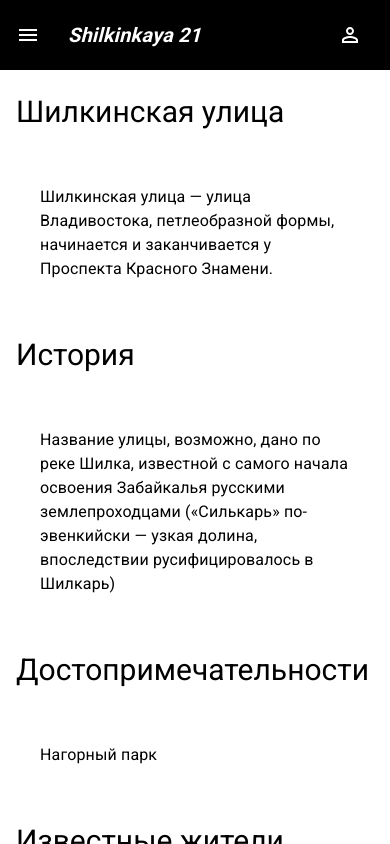
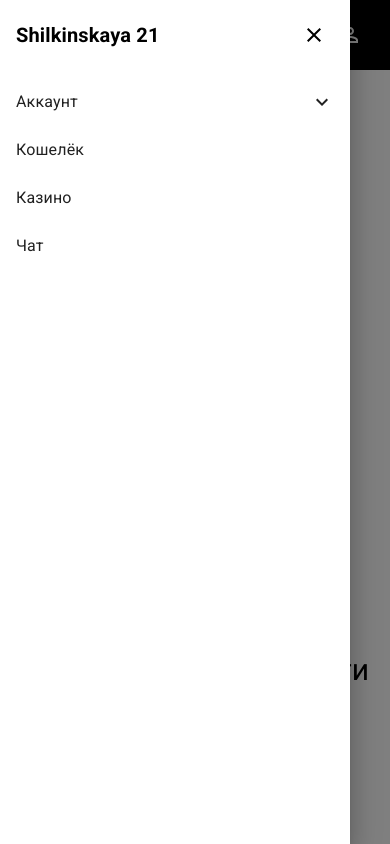
Before and after one commit to 4444urka/shilkinkaya-frontend, a React (Vite) app: page / in a window 390 px wide. Both pictures are taken after a click on the button 28 px from the left and 35 px from the top of the page. Shown: the top 844 px of the page. Built offline with nearby package versions, Linux system fonts and the light colour scheme.

Commit message:
Добавлена навигация для touch устройств

```diff
--- /dev/null
+++ b/src/components/DrawerHeader/DrawerHeader.tsx
@@ -0,0 +1,46 @@
+import { Box, BoxProps, IconButton, Typography } from "@mui/material";
+import CloseIcon from "@mui/icons-material/Close";
+import React from "react";
+
+export interface IDrawerHeaderProps extends BoxProps {
+  children: React.ReactNode;
+  onClickCloseButton?: () => void;
+}
+
+const DrawerHeader: React.FC<IDrawerHeaderProps> = ({
+  children,
+  onClickCloseButton,
+  ...restProps
+}) => {
+  return (
+    <Box
+      {...restProps}
+      sx={{
+        px: 2,
+        height: 70,
+        display: "flex",
+        alignItems: "center",
+        justifyContent: "space-between",
+      }}
+    >
+      <Typography
+        variant="h6"
+        component="div"
+        sx={{
+          color: "black",
+          flexGrow: 1,
+          fontWeight: "bold",
+          // fontStyle: "italic",
+          fontSize: "20px",
+        }}
+      >
+        {children}
+      </Typography>
+      <IconButton aria-label="Close" onClick={onClickCloseButton}>
+        <CloseIcon sx={{ color: "black" }} />
+      </IconButton>
+    </Box>
+  );
+};
+
+export default DrawerHeader;
--- a/src/components/MobileHeader/MobileHeader.tsx
+++ b/src/components/MobileHeader/MobileHeader.tsx
@@ -1,14 +1,10 @@
+import { AppBar, Box, Drawer, IconButton, Menu, MenuItem, Toolbar, Typography } from "@mui/material";
 import MenuIcon from "@mui/icons-material/Menu";
 import PermIdentityOutlinedIcon from "@mui/icons-material/PermIdentityOutlined";
-import AppBar from "@mui/material/AppBar";
-import Box from "@mui/material/Box";
-import IconButton from "@mui/material/IconButton";
-import Menu from "@mui/material/Menu";
-import MenuItem from "@mui/material/MenuItem";
-import Toolbar from "@mui/material/Toolbar";
-import Typography from "@mui/material/Typography";
-import * as React from "react";
+import React from "react";
+import MobileNavMenu from "../MobileNavMenu/MobileNavMenu";
 import { NavLink } from "react-router-dom";
+
 
 interface IMobileHeaderProps {
   children: React.ReactNode;
@@ -25,11 +21,18 @@ const MobileHeader: React.FC<IMobileHeaderProps> = ({ children }) => {
     setAnchorEl(null);
   };
 
+  const [drawerOpen, setDrawerOpen] = React.useState(false);
+
+  const toggleDrawer = (open: boolean) => () => {
+    setDrawerOpen(open);
+  };
+
   return (
     <Box>
       <AppBar position="sticky" color="primary" sx={{ boxShadow: 0, mb: 0 }}>
         <Toolbar sx={{ height: 70 }}>
           <IconButton
+            onClick={toggleDrawer(true)}
             size="large"
             edge="start"
             color="inherit"
@@ -38,13 +41,16 @@ const MobileHeader: React.FC<IMobileHeaderProps> = ({ children }) => {
           >
             <MenuIcon />
           </IconButton>
+          <Drawer anchor="left" open={drawerOpen} onClose={toggleDrawer(false)}>
+            <MobileNavMenu onClickCloseButton={toggleDrawer(false)}>Shilkinskaya 21</MobileNavMenu>
+          </Drawer>
           <Typography
             variant="h6"
             component="div"
             sx={{
               flexGrow: 1,
               fontWeight: "bold",
-              fontStyle: "italic",
+              // fontStyle: "italic",
               fontSize: "20px",
             }}
           >
--- /dev/null
+++ b/src/components/MobileNavMenu/MobileNavMenu.tsx
@@ -0,0 +1,64 @@
+import {
+  Box,
+  BoxProps,
+  Collapse,
+  List,
+  ListItemButton,
+  ListItemText,
+} from "@mui/material";
+import React from "react";
+import DrawerHeader from "../DrawerHeader/DrawerHeader";
+import { ExpandLess, ExpandMore } from "@mui/icons-material";
+
+export interface IMobileNavMenuProps extends BoxProps {
+  children: React.ReactNode;
+  onClickCloseButton?: () => void;
+}
+
+const MobileNavMenu: React.FC<IMobileNavMenuProps> = ({
+  children,
+  onClickCloseButton,
+  ...restProps
+}) => {
+  const [accountOpen, setAccountOpen] = React.useState(false);
+
+  const handleAccountClick = () => {
+    setAccountOpen(!accountOpen);
+  };
+
+  return (
+    <Box {...restProps} sx={{ width: 350 }} role="presentation">
+      <DrawerHeader onClickCloseButton={onClickCloseButton}>
+        {children}
+      </DrawerHeader>
+      <List>
+        {/* Аккаунт */}
+        <ListItemButton onClick={handleAccountClick}>
+          <ListItemText primary="Аккаунт" />
+          {accountOpen ? <ExpandLess /> : <ExpandMore />}
+        </ListItemButton>
+        <Collapse in={accountOpen} timeout="auto" unmountOnExit>
+          <List component="div" disablePadding>
+            <ListItemButton component="a" href="/login">
+              <ListItemText primary="Вход" />
+            </ListItemButton>
+            <ListItemButton component="a" href="/register">
+              <ListItemText primary="Регистрация" />
+            </ListItemButton>
+          </List>
+        </Collapse>
+        <ListItemButton component="a" href="/wallet">
+          <ListItemText primary="Кошелёк" />
+        </ListItemButton>
+        <ListItemButton component="a" href="/casino">
+          <ListItemText primary="Казино" />
+        </ListItemButton>
+        <ListItemButton component="a" href="/chat">
+          <ListItemText primary="Чат" />
+        </ListItemButton>
+      </List>
+    </Box>
+  );
+};
+
+export default MobileNavMenu;
--- a/src/pages/Chat/Chat.tsx
+++ b/src/pages/Chat/Chat.tsx
@@ -67,12 +67,14 @@ const Chat = () => {
             overflowY: "auto",
           }}
         >
+
           {/* TODO: УДалить */}
           <MessageBox date={new Date().toISOString()}>
             <IconButton onClick={() => dispatch(removeAllMessages())}>
               <Delete />
             </IconButton>
           </MessageBox>
+
           {Object.keys(groupedMessages).map((date) => (
             <>
               <Typography
```
Also changed, not shown: 1 other file (tests, documents, lock files or other folders).
